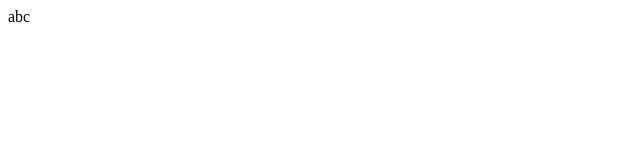
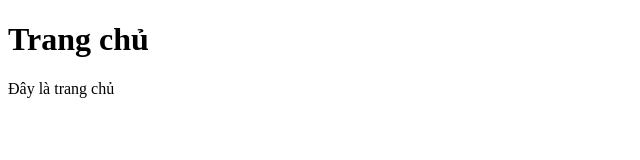
Before and after one commit to ThaoNhu-xinh-hon/dealine-qua-khoo, a plain HTML site: page index.html in a window 1280 px wide. Shown: the whole page, without its empty margins (0-640 px from the left). Drawn offline with Linux system fonts and the light colour scheme.

Commit message:
cap nhat noi dung

```diff
--- a/index.html
+++ b/index.html
@@ -6,6 +6,7 @@
     <title>Document</title>
   </head>
   <body>
-    abc
+    <h1>Trang chủ</h1>
+    <p>Đây là trang chủ</p>
   </body>
 </html>
```
